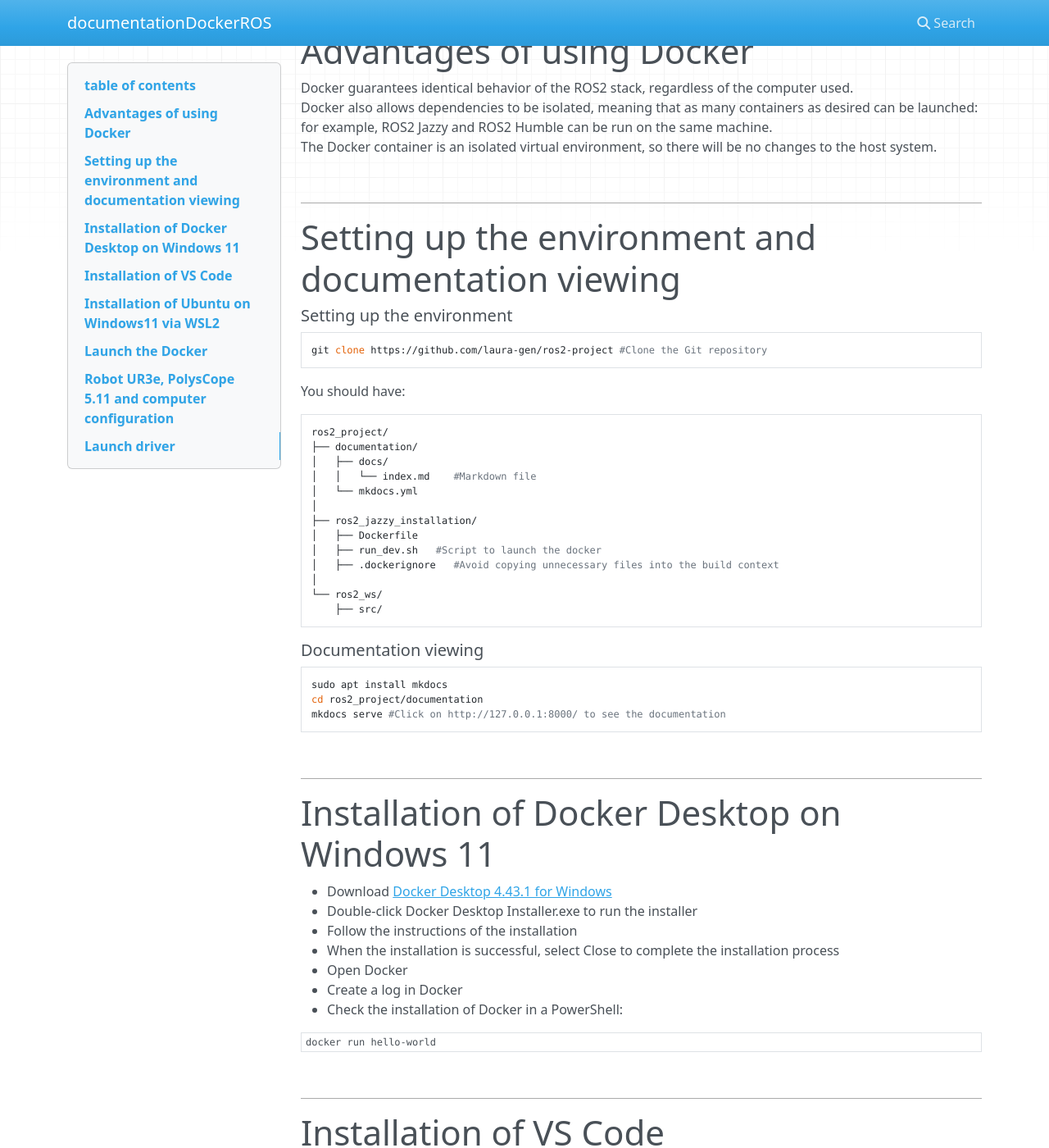
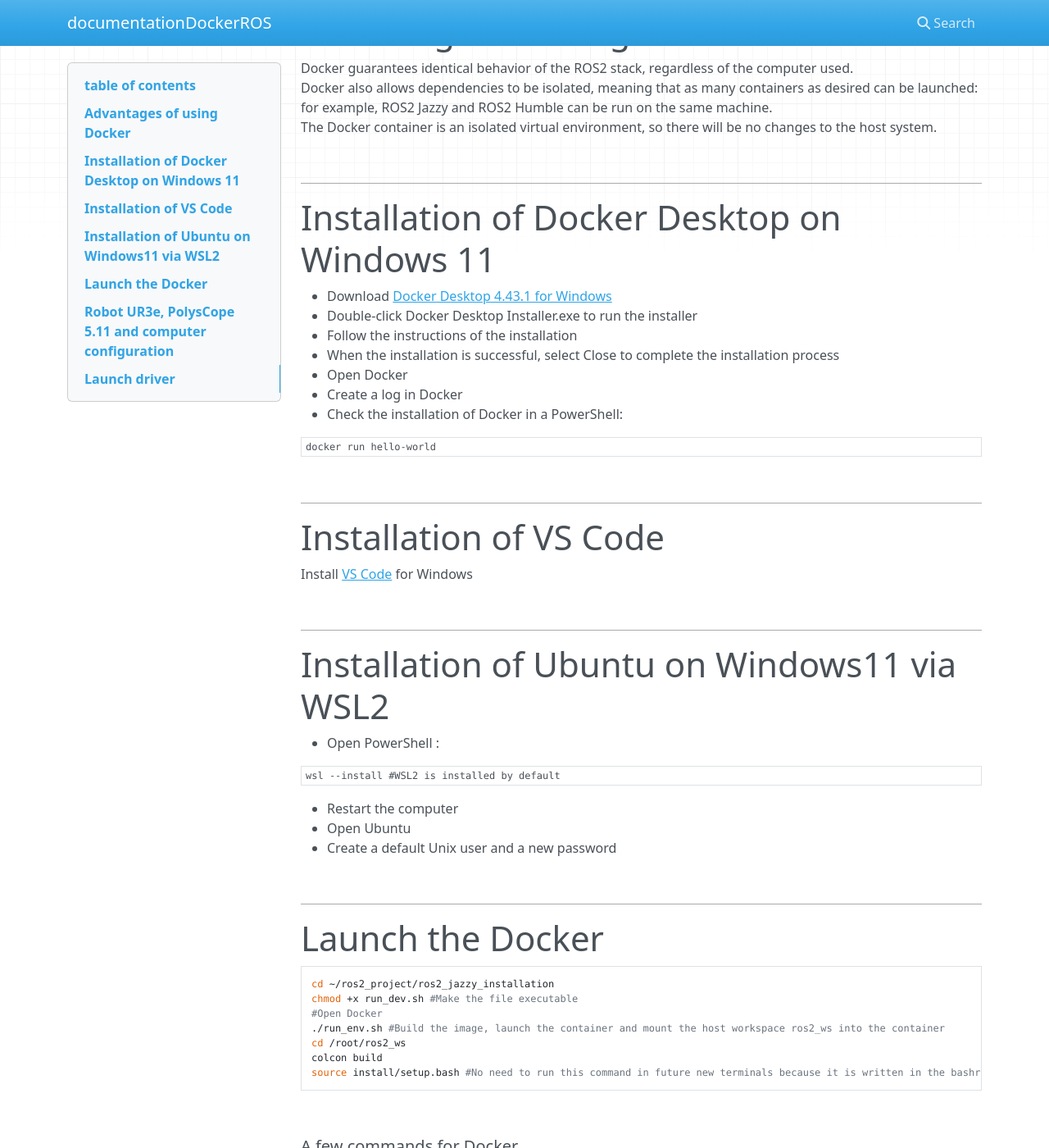
Before and after one commit to laura-gen/ros2_project, an MkDocs documentation site: the page built from documentation/docs/index.md, in a window 1280 px wide and 1400 px high, scrolled down 641 px. Shown: the whole window at 82% size. Built offline with MkDocs 1.6.1, drawn with Linux system fonts in a browser that asks for light colours; nearby versions of some CDN libraries; some of the changed text lies outside the part shown.

Commit message:
Initial commit

````diff
--- a/documentation/docs/index.md
+++ b/documentation/docs/index.md
@@ -17,7 +17,6 @@
 ## table of contents
 
 - [Advantages of using Docker](#advantages-of-using-docker)
-- [Setting up the environment and documentation viewing](#setting-up-the-environment-and-documentation-viewing)
 - [Installation of Docker Desktop on Windows 11](#installation-of-docker-desktop-on-windows-11)
 - [Installation of VS Code](#installation-of-vs-code)
 - [Installation of Ubuntu on Windows11 via WSL2](#installation-of-ubuntu-on-windows11-via-wsl2)
@@ -40,43 +39,6 @@ The Docker container is an isolated virtual environment, so there will be no cha
 
 ---
 
-# Setting up the environment and documentation viewing
-
-##### Setting up the environment
-
-```bash
-git clone https://github.com/laura-gen/ros2-project #Clone the Git repository
-```
-
-You should have:
-
-```bash
-ros2_project/
-├── documentation/
-│   ├── docs/
-│   │   └── index.md    #Markdown file
-│   └── mkdocs.yml
-│
-├── ros2_jazzy_installation/
-│   ├── Dockerfile
-│   ├── run_dev.sh   #Script to launch the docker
-│   ├── .dockerignore   #Avoid copying unnecessary files into the build context
-│
-└── ros2_ws/
-    ├── src/
-```
-
-##### Documentation viewing
-
-```bash
-sudo apt install mkdocs
-cd ros2_project/documentation
-mkdocs serve #Click on http://127.0.0.1:8000/ to see the documentation
-```
-
-<br>
-
----
 
 # Installation of Docker Desktop on Windows 11
 
````
Also changed, not shown: documentation/README.md (added, +30 -0 lines), 2 other files.
